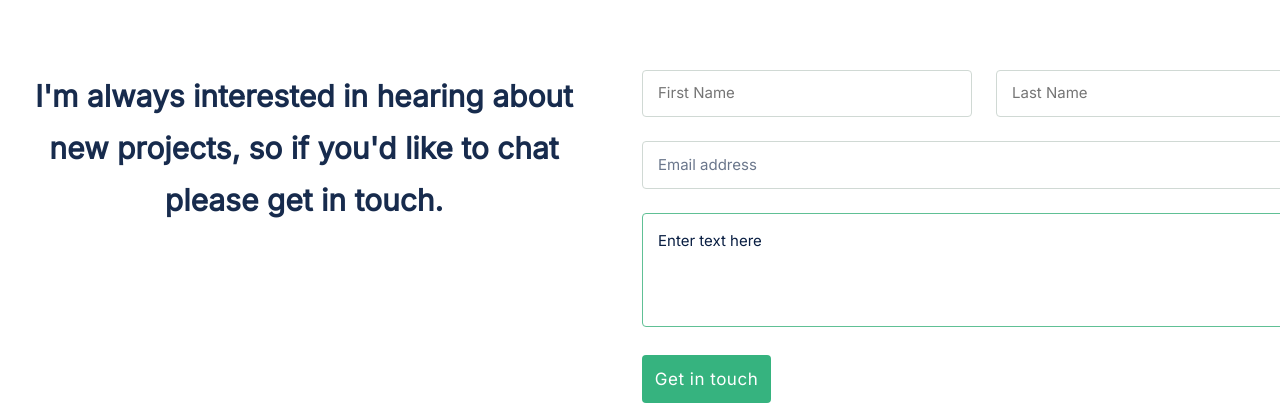
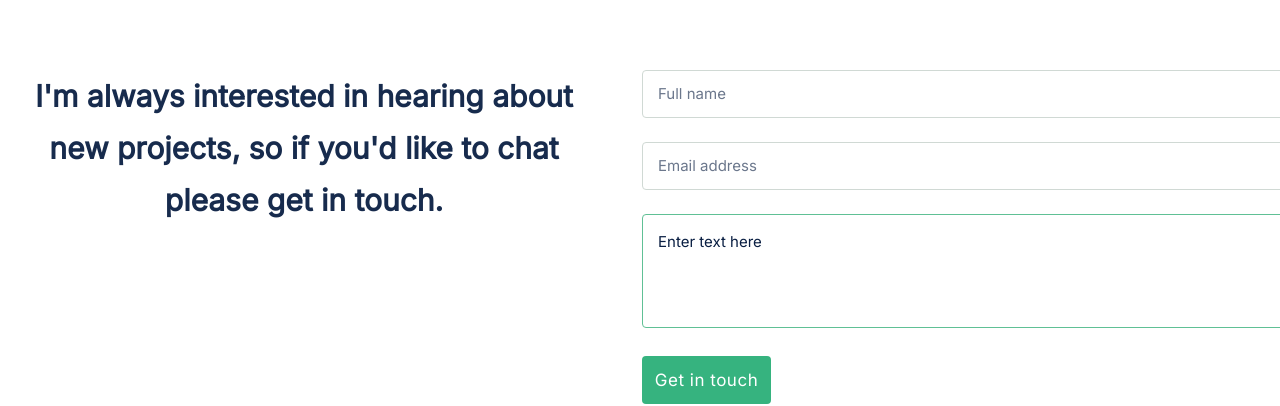
Before and after one commit to hiwina/Portfolio-Mobile-first-project, a website: page index.html in a window 1280 px wide. Shown: the part 3124-3530 px from the top of the page. Drawn offline with Linux system fonts and the light colour scheme.

Commit message:
Remove form input for first and last name

```diff
--- a/index.html
+++ b/index.html
@@ -228,19 +228,9 @@
                     <textarea type="text"  id="message" name="user_message"  maxlength="500" placeholder="Enter text here" required></textarea>
                 </div>
                 <div class="back-img4"></div>
-
-                <div class="desktop-form-input">
-                    <div class="first-and-last">
-                    <input type="text"  id="fristname" name="user_name" placeholder="First Name" maxlength="30" required>
-                    <input type="text" id="lastname" name="last_name" placeholder="Last Name" maxlength="30" required>
-                    </div>
-                    <input type="email"  id="email" name="user_email"  placeholder="Email address" required>
-                    <textarea type="text"  id="message" name="user_message"  maxlength="500" placeholder="Enter text here" required></textarea>
-                </div>
                 <div class="get-in-touch-btn">
                     <button class="form-btn" type="submit">Get in touch </button>
                 </div>
-
             </form>
         </div>
     </Section>
@@ -255,7 +245,6 @@
                     <li> <a href="#"><img src="image/angellist.svg" /></a> &nbsp; &nbsp; </li>
                     <li> <a href="#"><img src="image/twitter.svg" /></a> &nbsp; &nbsp; </li>
                     <li> <a href="#"><img src="image/medium.svg" /></a> &nbsp; &nbsp; </li>
-
                 </ul>
                 </div>
                 <div class="footer-email">
--- a/styles.css
+++ b/styles.css
@@ -826,8 +826,7 @@
     margin: auto;
   }
 
-.headline back-image
-{
+  .headline back-image {
     display: none;
   }
 
@@ -916,42 +915,8 @@ height: 100%;
     height: 330px;
   }
 
-.form-input {
-  display: none;
-}
-
-.desktop-form-input {
-  display: block;
-}
-
-.first-and-last {
-display: flex;
-gap: 24px;
-width:700px;
-}
-
-#fristname {
-  width: 330px;
-  height: 48px;
-  box-sizing: border-box;
-  background: #fff;
-  border: 1px solid #d0d9d4;
-  border-radius: 4px;
-  padding: 15px 15px;
-  margin-bottom: 24px;
-  height: inherit;
-
-}
-#lastname {
-  width: 330px;
-  height: 48px;
-  box-sizing: border-box;
-  background: #fff;
-  border: 1px solid #d0d9d4;
-  border-radius: 4px;
-  padding: 15px 15px;
-  margin-bottom: 24px;
-  height: inherit;
+  #name {
+    width: 684px;
   }
 
   #email {
```
Lines whose indentation alone changed are shown as unchanged.
